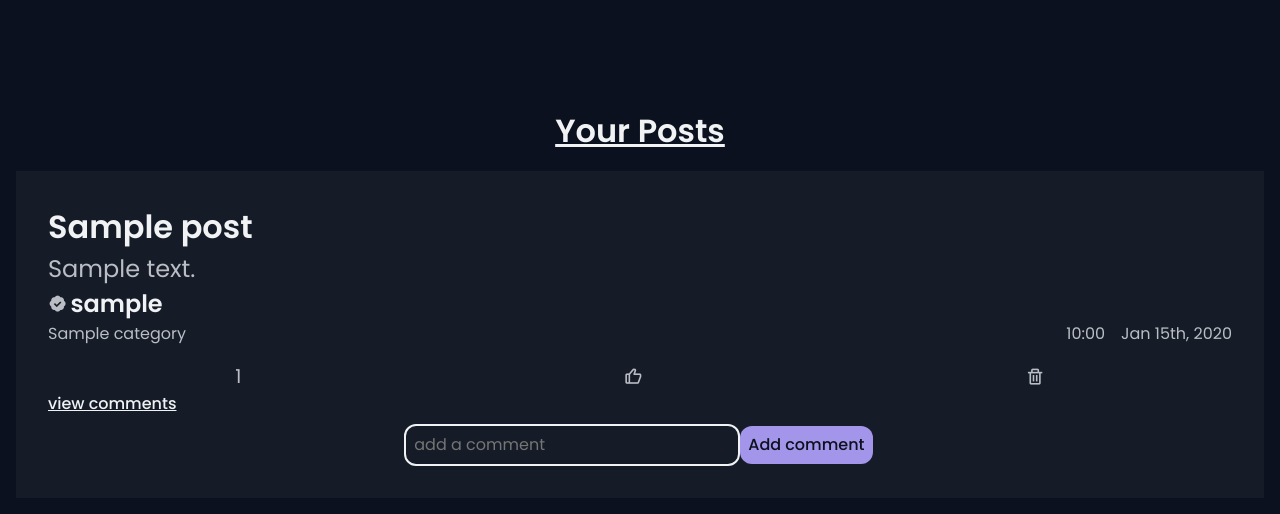
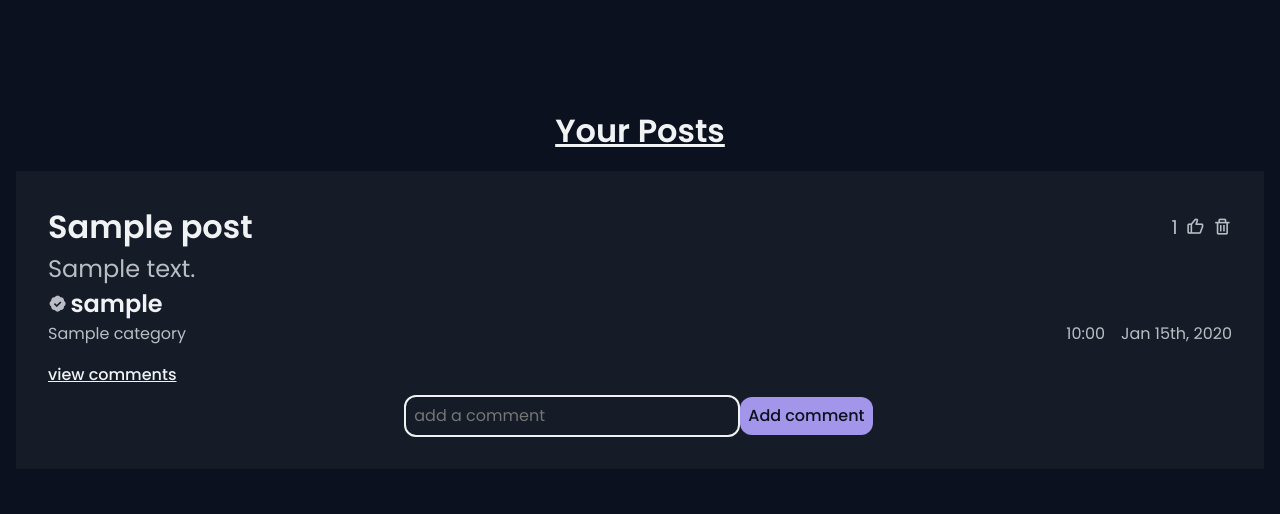
Before and after one commit to LemmyMwaura/make_your_pitch, a Flask app: page /auth/profile in a window 1280 px wide. Shown: the part 605-1119 px from the top of the page. After the commit the page ends 1042 px from the top, so only its background shows below. Run offline with Flask 2, Linux system fonts and the light colour scheme; a user stored in the database is signed in; tables that the repository leaves empty hold one stand-in row (values such as "Sample post"); some libraries are stand-ins or nearby versions.

Commit message:
Final edit lol

```diff
--- a/app/auth/templates/profile.html
+++ b/app/auth/templates/profile.html
@@ -46,7 +46,16 @@
         <div class="container posts">
             {% for post in posts %}
             <div class="post-wrapper">
-                <h1 class="post-title">{{post.title}}</h1>
+                <div class="post-header">
+                    <h1 class="post-title">{{post.title}}</h1>
+                    <div class="post-btn">
+                        <span class="post-btn-item" id="likes-count-{{post.id}}"> {{ post.likes.all()|length }}</span>
+                        {% if user.id == post.poster_id %}
+                        <i class='bx bx-like post-btn-item' id="like-button-{{post.id}}" onClick="like('{{post.id}}')"></i>
+                        <a class="delete-btn-atag" href="{{ url_for('post.delete_post',post_id=post.id) }}"><i class='bx bx-trash post-btn-item'></i></a>
+                        {% endif %}
+                    </div>
+                </div>
                 <div class="post-content">{{post.content}}</div>
                 <div class="post-name-wrapper">
                     <i class='bx bxs-badge-check post-tooltip'></i>
@@ -59,13 +68,6 @@
                         <p class="post-date_posted">{{post.date_posted.strftime('%b %dth, %Y') }}</p>
                     </div>
                 </div>
-                {% if user.id == post.poster_id %}
-                <div class="post-btn">
-                    <span class="post-btn-item" id="likes-count-{{post.id}}"> {{ post.likes.all()|length }}</span>
-                    <i class='bx bx-like post-btn-item' id="like-button-{{post.id}}" onClick="like('{{post.id}}')"></i>
-                    <a class="delete-btn-atag" href="{{ url_for('post.delete_post',post_id=post.id) }}"><i class='bx bx-trash post-btn-item'></i></a>
-                </div>
-                {% endif %}
                 <div class="dropdown dropdown-comments" data-dropdown>
                     <a href="#" class="dropdown-comment-btn dropdown-btn" data-dropdown-button>view comments</a>
                     <div class="post-edit-comments dropdown-menu">
--- a/app/static/Styles/posts.css
+++ b/app/static/Styles/posts.css
@@ -47,6 +47,7 @@ main > h1{
     align-items: center;
     justify-content: space-around;
     column-gap: 0.5rem;
+    cursor: pointer;
 }
 
 .delete-btn-atag{
```
